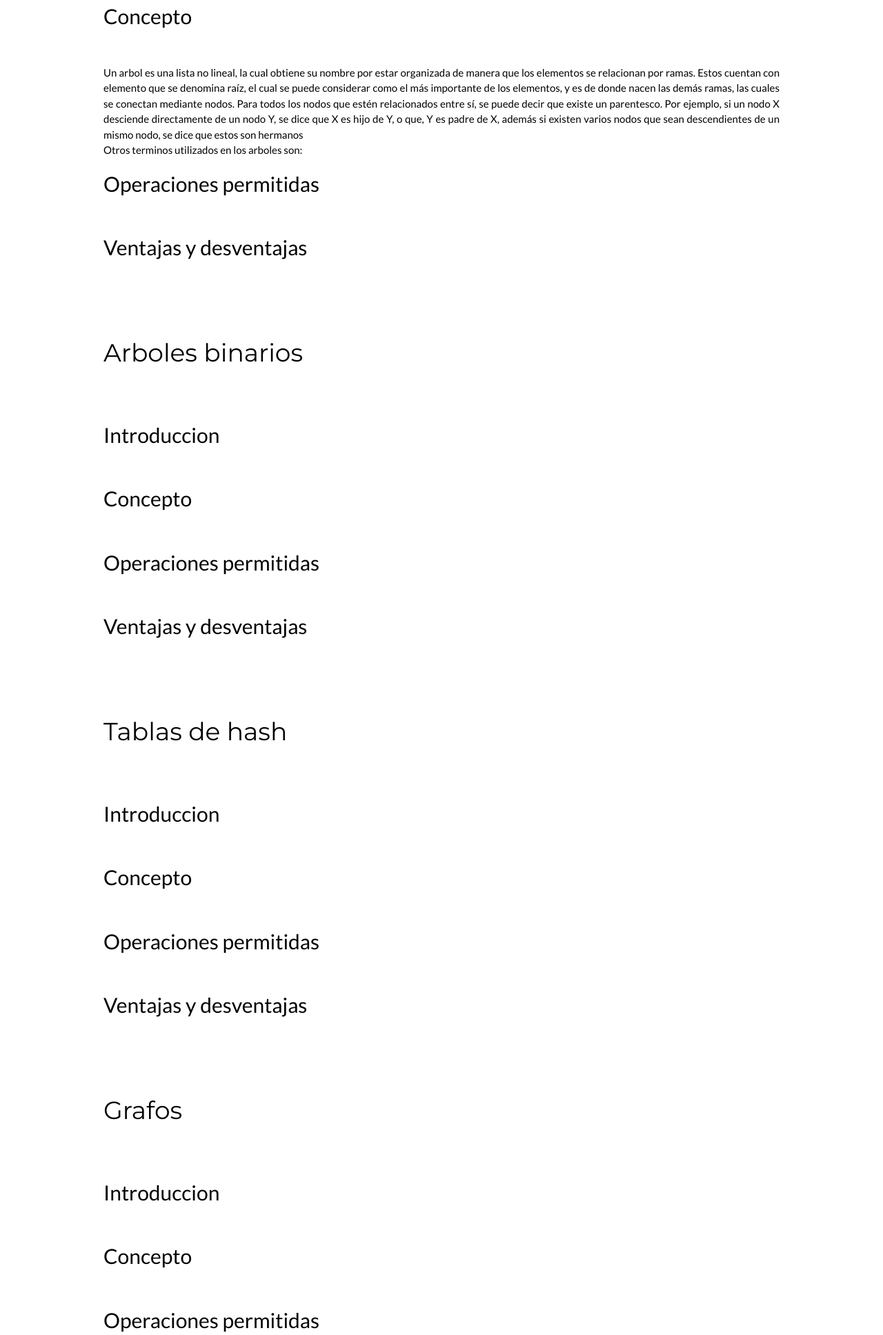
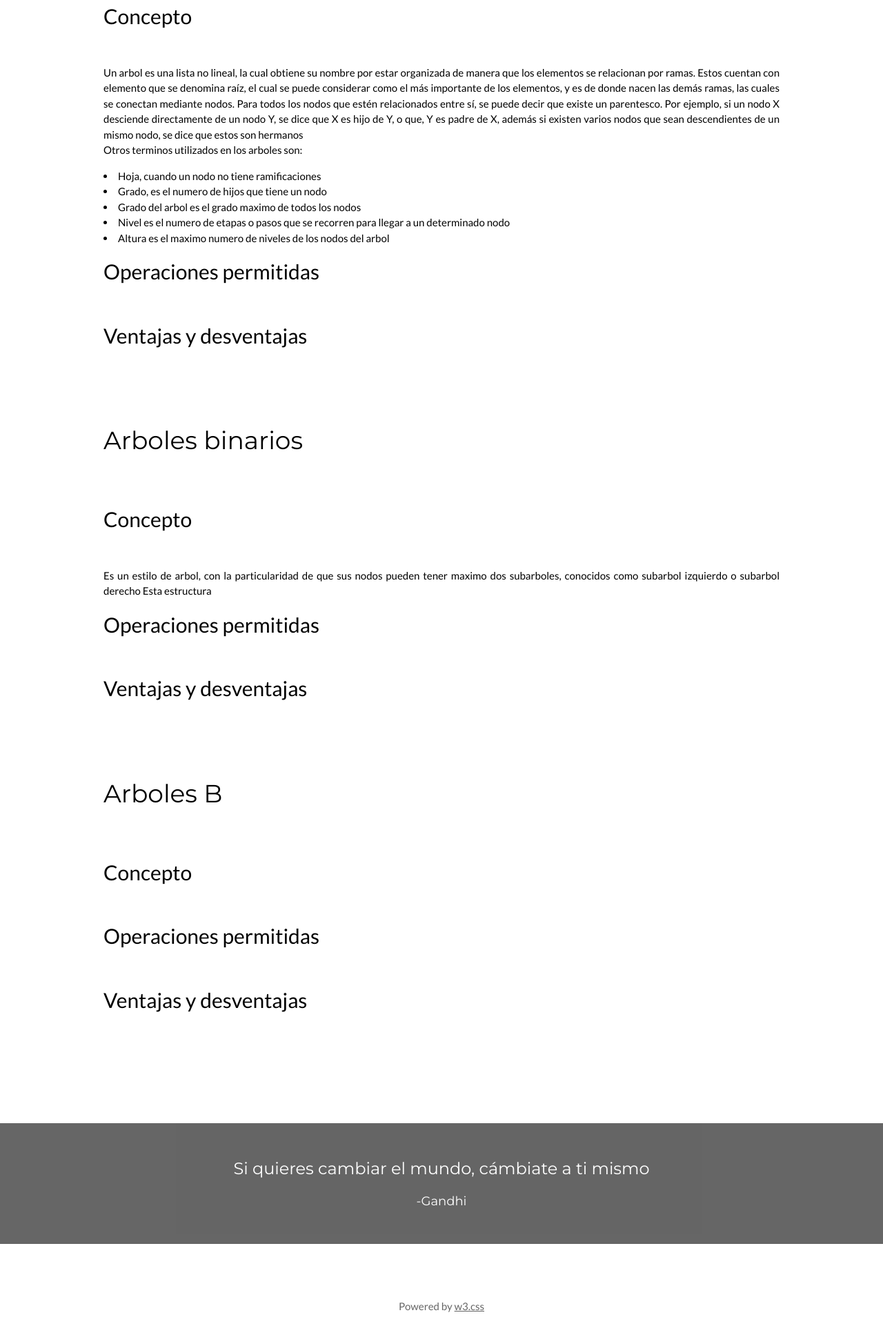
Before and after one commit to diegoaach/Equipo1-EstructurasDeDatos, a Flask app: page /module-1 in a window 1280 px wide. Shown: the part 2530-4465 px from the top of the page at 69% size. After the commit the page ends 4432 px from the top, so only its background shows below. Run offline with Flask 2, Linux system fonts and the light colour scheme.

Commit message:
Update module1.html

```diff
--- a/templates/module1.html
+++ b/templates/module1.html
@@ -123,6 +123,11 @@ body,h1,h2,h3,h4,h5,h6 {font-family: "Lato", sans-serif}
           parentesco. Por ejemplo, si un nodo X desciende directamente de un nodo Y, se dice que X es hijo de Y, o que, Y
           es padre de X, además si existen varios nodos que sean descendientes de un mismo nodo, se dice que estos son hermanos<br>
           Otros terminos utilizados en los arboles son:
+          <li>Hoja, cuando un nodo no tiene ramificaciones</li>
+          <li>Grado, es el numero de hijos que tiene un nodo</li>
+          <li>Grado del arbol es el grado maximo de todos los nodos</li>
+          <li>Nivel es el numero de etapas o pasos que se recorren para llegar a un determinado nodo</li>
+          <li>Altura es el maximo numero de niveles de los nodos del arbol</li>
 
         </p>
         <h2>Operaciones permitidas</h2><br>
@@ -131,40 +136,25 @@ body,h1,h2,h3,h4,h5,h6 {font-family: "Lato", sans-serif}
         <p></p><br><br>
 
         <h1>Arboles binarios </h1><br><br>
+        <h2>Concepto </h2><br>
+        <p style="text-align: justify">
+          Es un estilo de arbol, con la particularidad de que sus nodos pueden tener maximo dos subarboles, conocidos como subarbol izquierdo
+          o subarbol derecho
+          Esta estructura
+
+        </p>
+        <h2>Operaciones permitidas</h2><br>
         <p></p>
-        <h2>Introduccion </h2><br>
-        <p></p>
+        <h2>Ventajas y desventajas</h2><br>
+        <p></p><br><br>
+
+        <h1>Arboles B </h1><br><br>
         <h2>Concepto </h2><br>
         <p></p>
         <h2>Operaciones permitidas</h2><br>
         <p></p>
         <h2>Ventajas y desventajas</h2><br>
         <p></p><br><br>
-
-        <h1>Tablas de hash </h1><br><br>
-        <p></p>
-        <h2>Introduccion </h2><br>
-        <p></p>
-        <h2>Concepto </h2><br>
-        <p></p>
-        <h2>Operaciones permitidas</h2><br>
-        <p></p>
-        <h2>Ventajas y desventajas</h2><br>
-        <p></p><br><br>
-
-        <h1>Grafos </h1><br><br>
-        <p></p>
-        <h2>Introduccion </h2><br>
-        <p></p>
-        <h2>Concepto </h2><br>
-        <p></p>
-        <h2>Operaciones permitidas</h2><br>
-        <p></p>
-        <h2>Ventajas y desventajas</h2><br>
-        <p></p><br><br>
-
-
-
   </div>
 </div>
 
```
